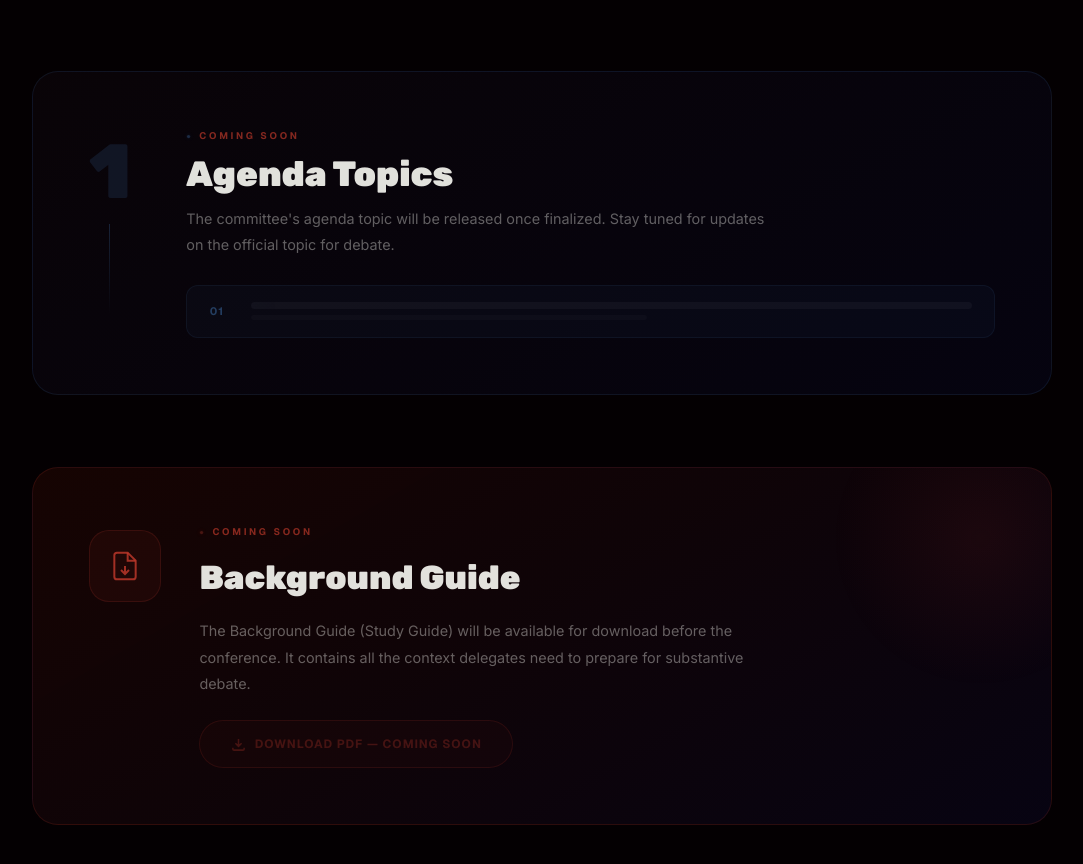
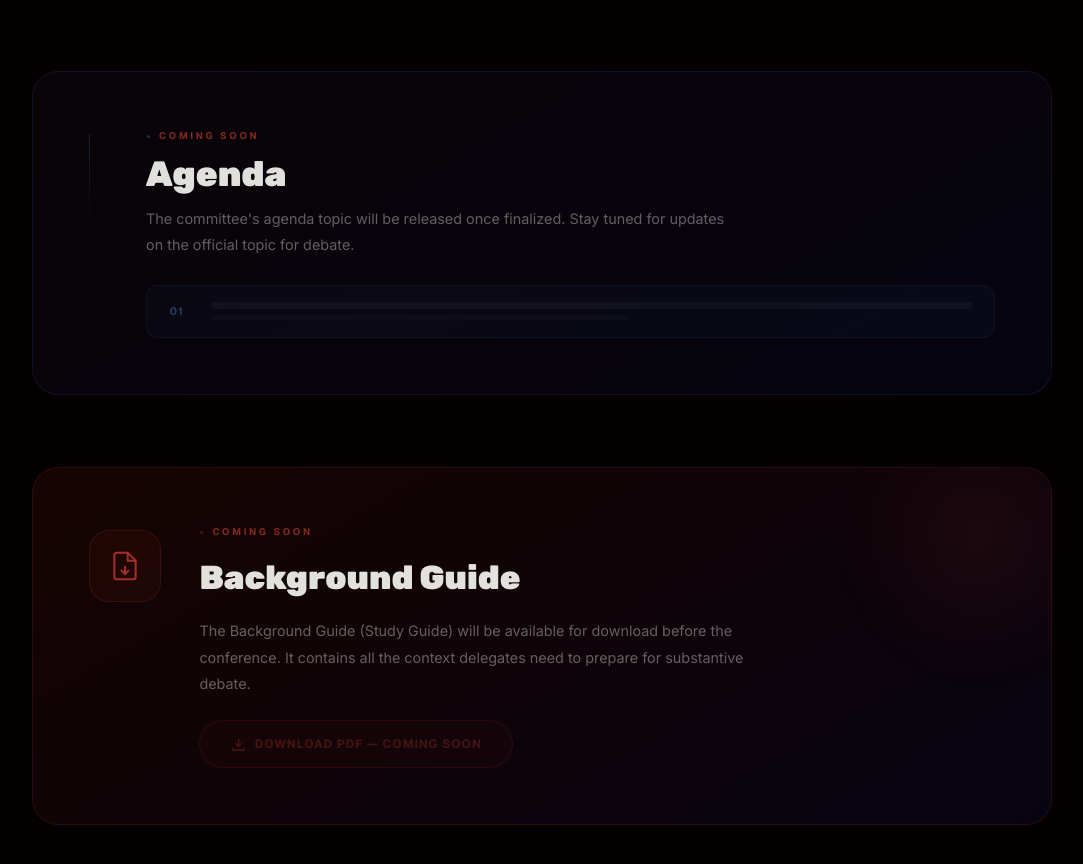
Before and after one commit to aakkyy/CHIRECMUN2026, a React (Vite) app in the folder frontend/: page /committees/bcci in a window 1280 px wide. Shown: the part 1140-2004 px from the top of the page, without its empty margins (98-1181 px from the left). Built offline with nearby package versions, Linux system fonts and the light colour scheme.

Commit message:
fix: rename Agenda Topics to Agenda, remove numeral

```diff
--- a/frontend/src/pages/CommitteeDetailPage.tsx
+++ b/frontend/src/pages/CommitteeDetailPage.tsx
@@ -210,7 +210,6 @@ export default function CommitteeDetailPage() {
           transition={{ type: 'spring', stiffness: 75, damping: 18 }}
         >
           <div className={styles.agendaLeft}>
-            <div className={styles.agendaNumeral}>1</div>
             <div className={styles.agendaLine} />
           </div>
 
@@ -219,7 +218,7 @@ export default function CommitteeDetailPage() {
               <span className={styles.labelDotBlue} />
               Coming Soon
             </div>
-            <h2 className={styles.sectionTitle}>Agenda Topics</h2>
+            <h2 className={styles.sectionTitle}>Agenda</h2>
             <p className={styles.sectionDesc}>
               The committee's agenda topic will be released once finalized. Stay tuned for updates on the official topic for debate.
             </p>
```
Also changed, not shown: 1 other file (tests, documents, lock files or other folders).
